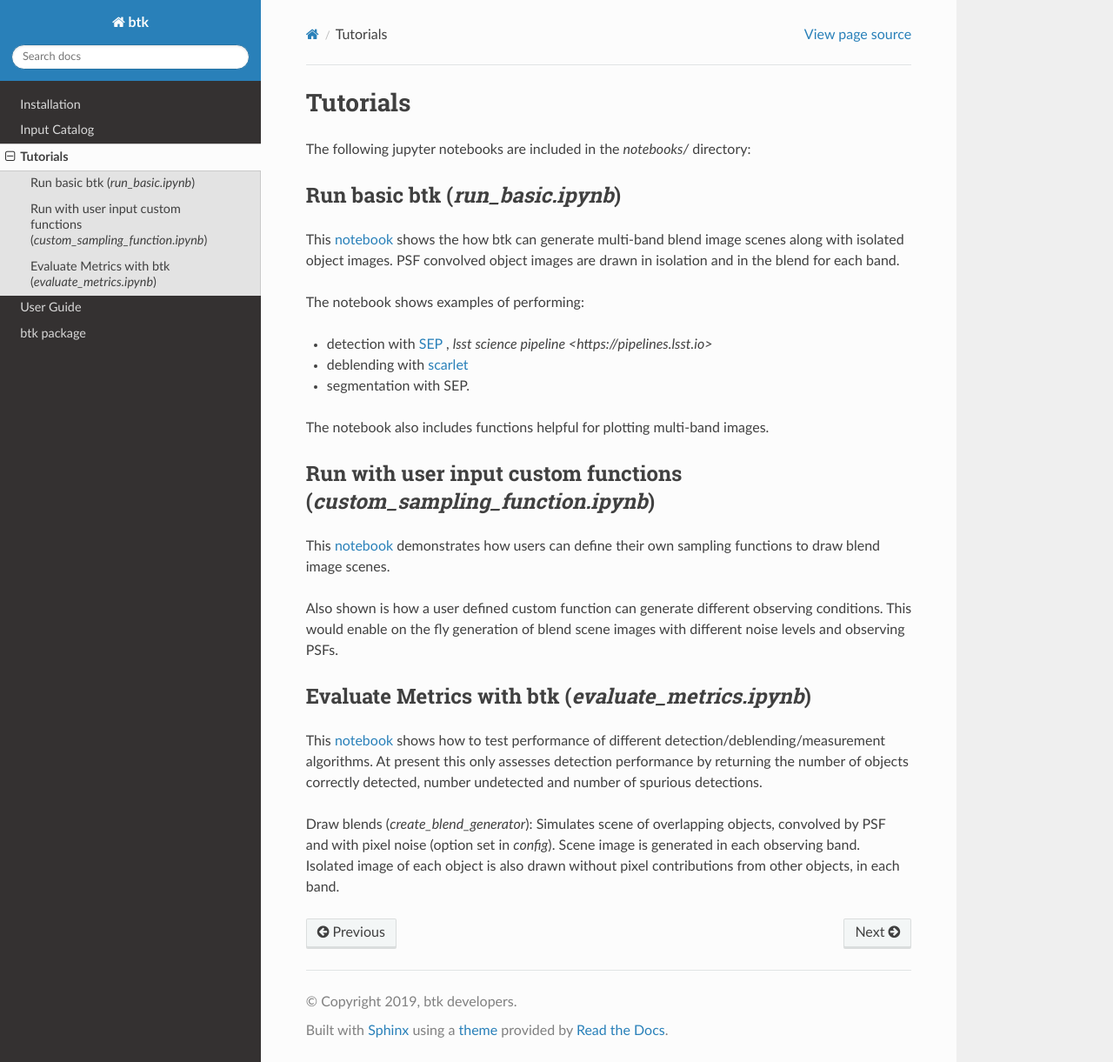
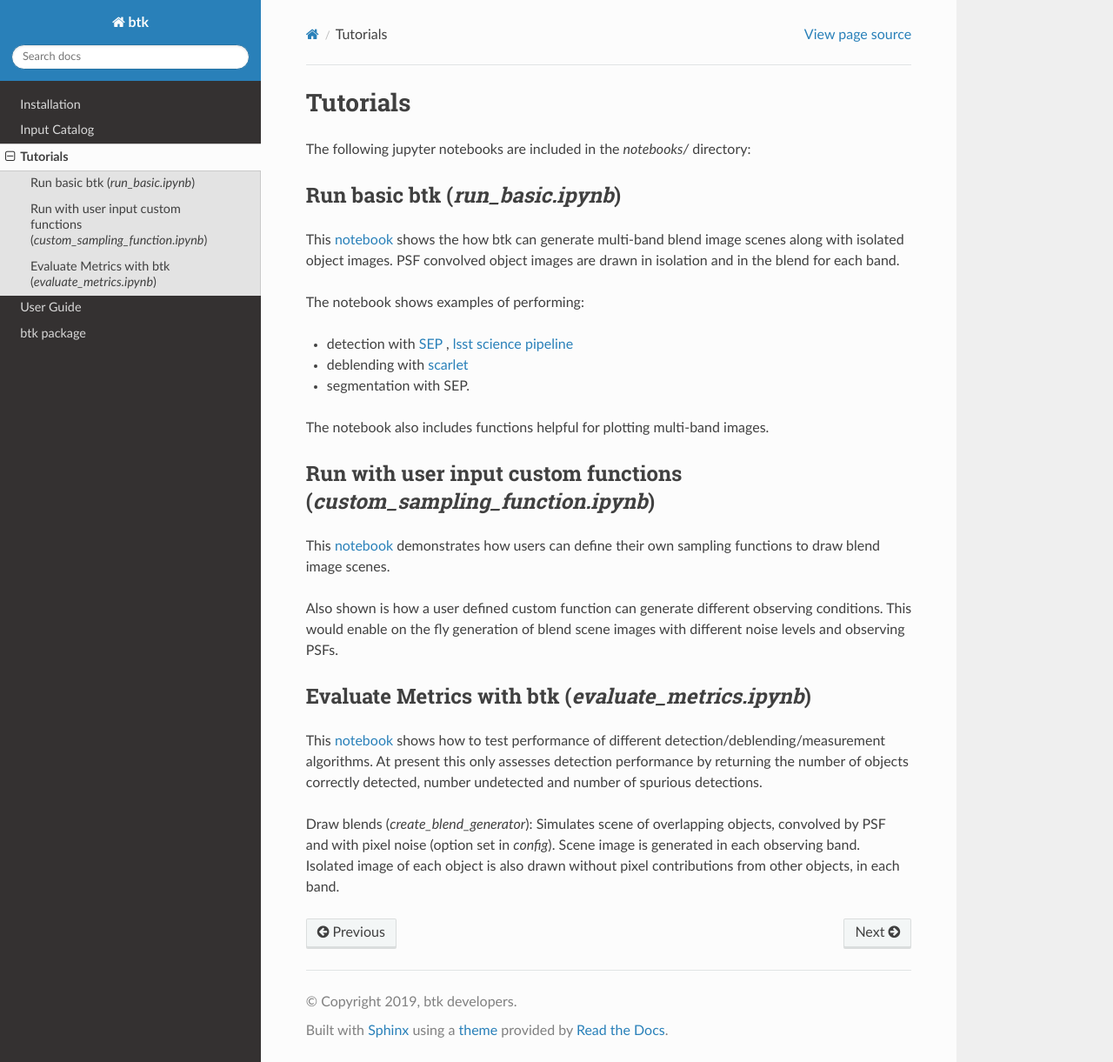
Before and after one commit to LSSTDESC/BlendingToolKit, a Sphinx documentation site: the page built from docs/source/tutorials.rst, in a window 1280 px wide and 1221 px high. Shown: the whole window at 87% size. Built offline with Sphinx 7.4.7 and the Read the Docs theme 2.0.0, drawn with Linux system fonts in a browser that asks for light colours.

Commit message:
link fixed

```diff
--- a/docs/source/tutorials.rst
+++ b/docs/source/tutorials.rst
@@ -10,7 +10,7 @@ This `notebook <https://github.com/LSSTDESC/BlendingToolKit/blob/%2315/notebooks
 
 The notebook shows examples of performing:
 
-* detection with `SEP <https://sep.readthedocs.io/en/v1.0.x/index.html>`_ , `lsst science pipeline <https://pipelines.lsst.io>`
+* detection with `SEP <https://sep.readthedocs.io/en/v1.0.x/index.html>`_ , `lsst science pipeline <https://pipelines.lsst.io>`_
 * deblending with `scarlet <https://scarlet.readthedocs.io/en/latest/index.html>`_
 * segmentation with SEP.
 
```
